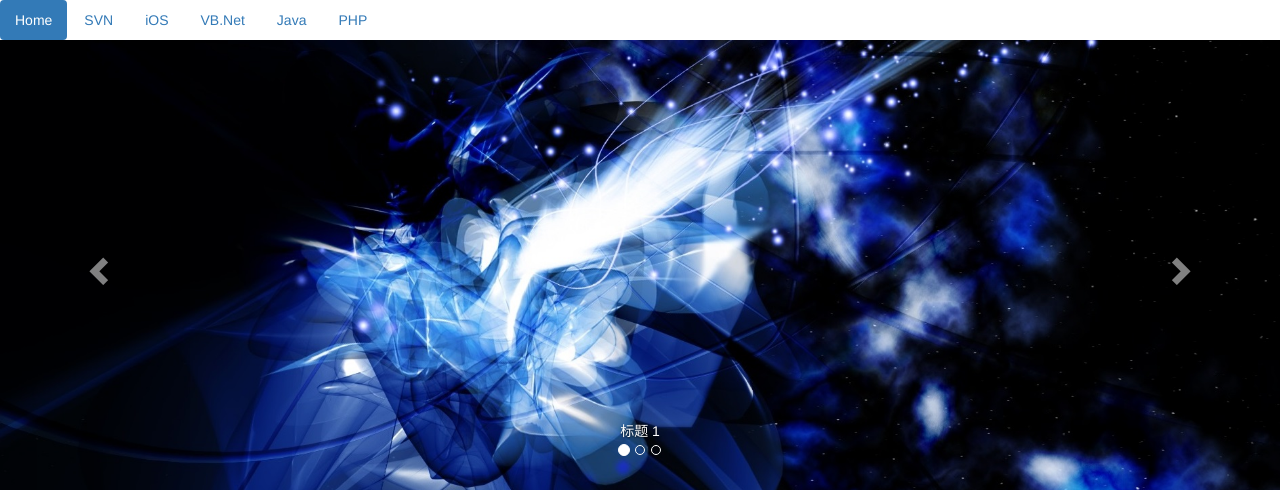
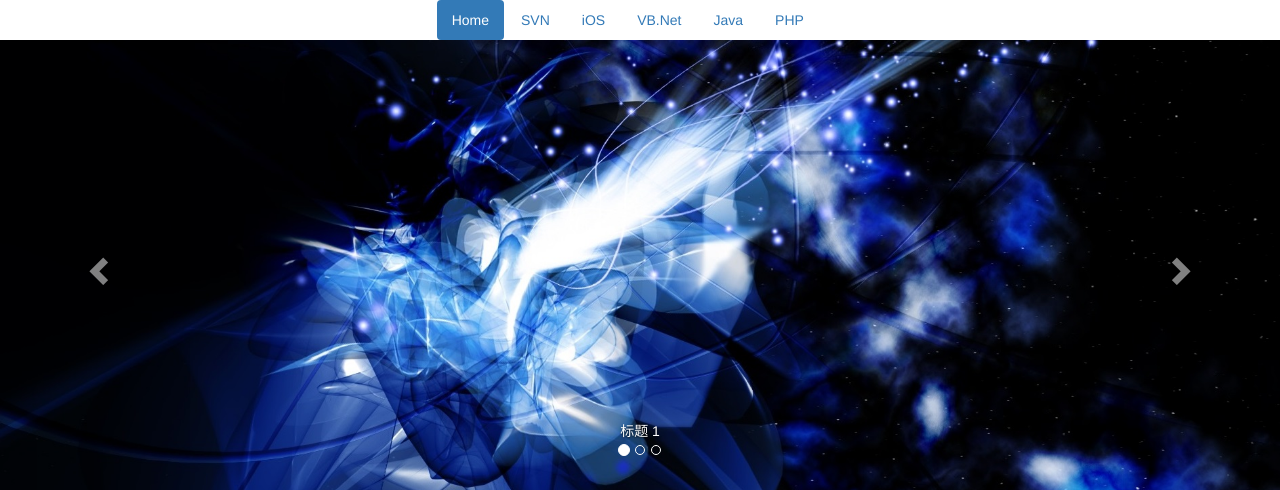
Before and after one commit to xuxic/hong, a Django app: page /main/ in a window 1280 px wide. Shown: the top 490 px of the page. Run offline with Django 3.2, Linux system fonts and the light colour scheme; some libraries are stand-ins or nearby versions.

Commit message:
move nav to center

```diff
--- a/django/yangban/main/templates/main/index.html
+++ b/django/yangban/main/templates/main/index.html
@@ -15,6 +15,8 @@
 
 </head>
 <body>
+	<div class="row">
+		<div class="col-xs-4 col-md-offset-4">
 			<ul class="nav nav-pills">
 			   <li class="active"><a href="#">Home</a></li>
 			   <li><a href="#">SVN</a></li>
@@ -23,6 +25,8 @@
 			   <li><a href="#">Java</a></li>
 			   <li><a href="#">PHP</a></li>
 			</ul>
+		</div>
+	</div>
 
 	<div id="myCarousel" class="carousel slide" data-ride="carousel">
 	   <!-- 轮播（Carousel）指标 -->
@@ -83,5 +87,6 @@
 	      </a>
 	   </div>
 	</div>
+
 </body>
 </html>
```
Lines whose indentation alone changed are shown as unchanged.
